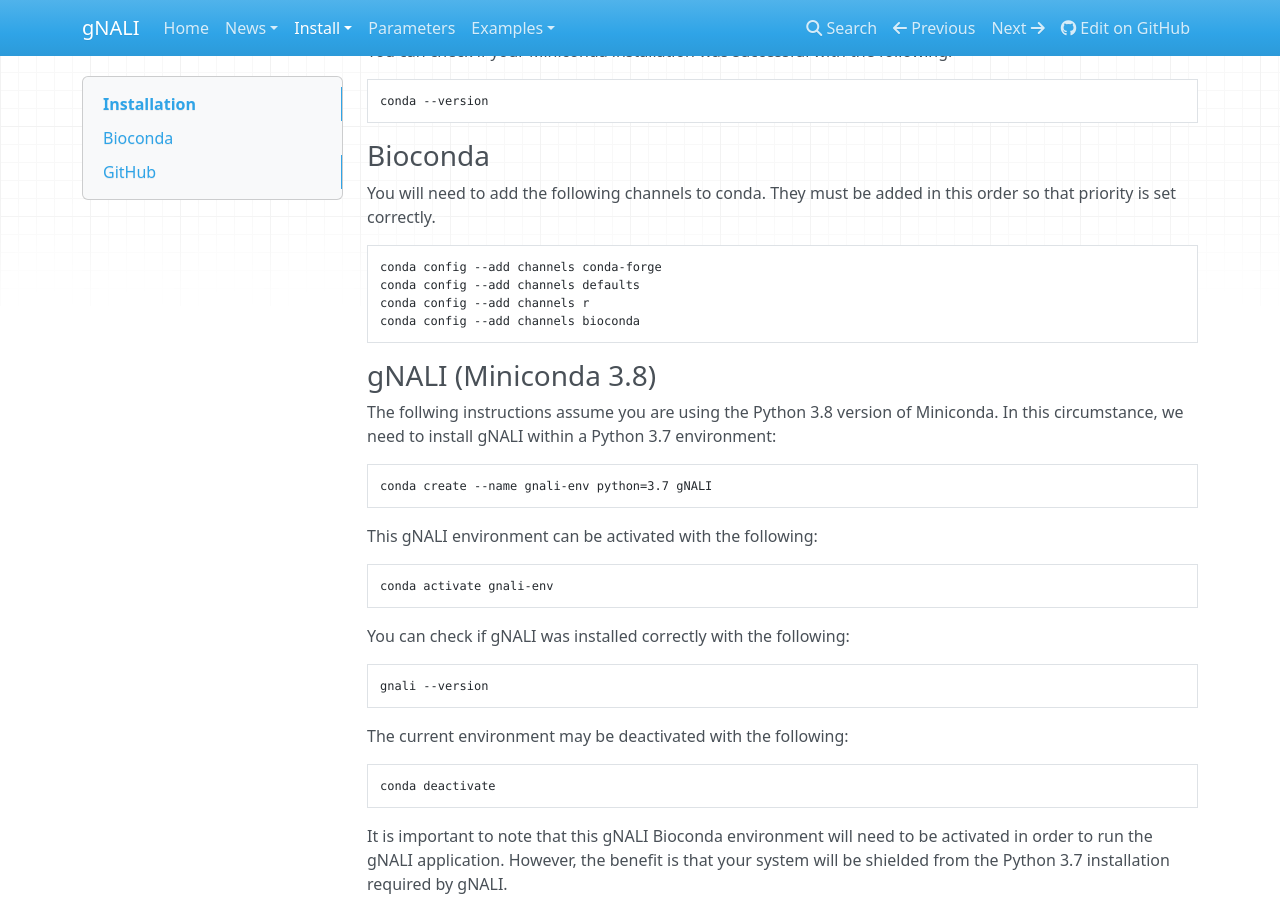
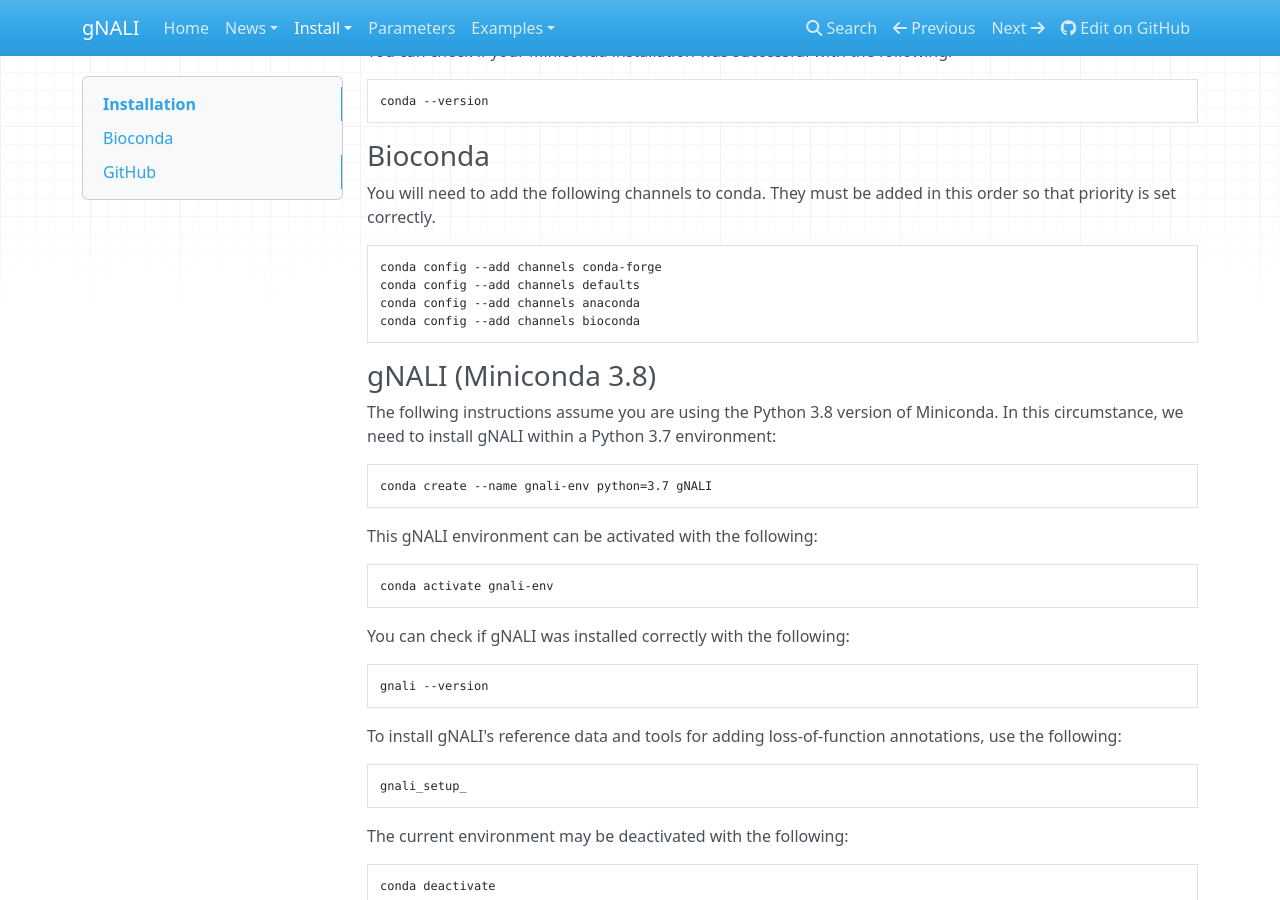
Before and after one commit to phac-nml/gnali, an MkDocs documentation site: the page built from docs/install.md, in a window 1280 px wide and 900 px high, scrolled down 877 px. Built offline with MkDocs 1.6.1, drawn with Linux system fonts in a browser that asks for light colours; nearby versions of some CDN libraries; old or Windows-style settings are respelled for this version of MkDocs; some of the changed text lies outside the part shown.

Commit message:
Add setup instructions

````diff
--- a/docs/install.md
+++ b/docs/install.md
@@ -44,7 +44,7 @@
 ```bash
 conda config --add channels conda-forge
 conda config --add channels defaults
-conda config --add channels r
+conda config --add channels anaconda
 conda config --add channels bioconda
 ```
 
@@ -67,6 +67,12 @@
 
 ```bash
 gnali --version
+```
+
+To install gNALI's reference data and tools for adding loss-of-function annotations, use the following:
+
+```bash
+gnali_setup_
 ```
 
 The current environment may be deactivated with the following:
@@ -115,8 +121,9 @@
 
 ### gNALI ###
 
-To install gNALI, use:
+To install gNALI and its reference data, use:
 
 ```bash
 pip install https://github.com/phac-nml/gnali/archive/v1.0.0.tar.gz
+gnali_setup
 ```
````
Also changed, not shown: docs/index.md (+1 -1 lines), docs/walkthrough.md (+1 -1 lines).
